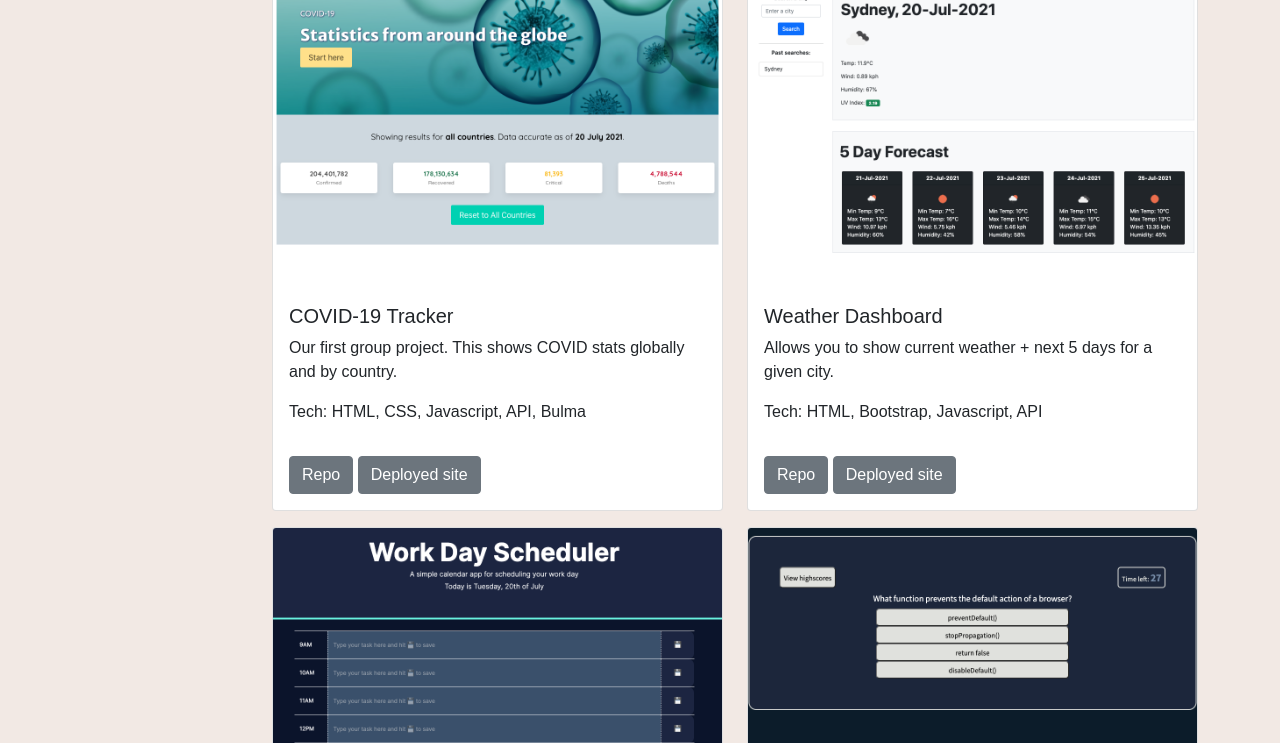
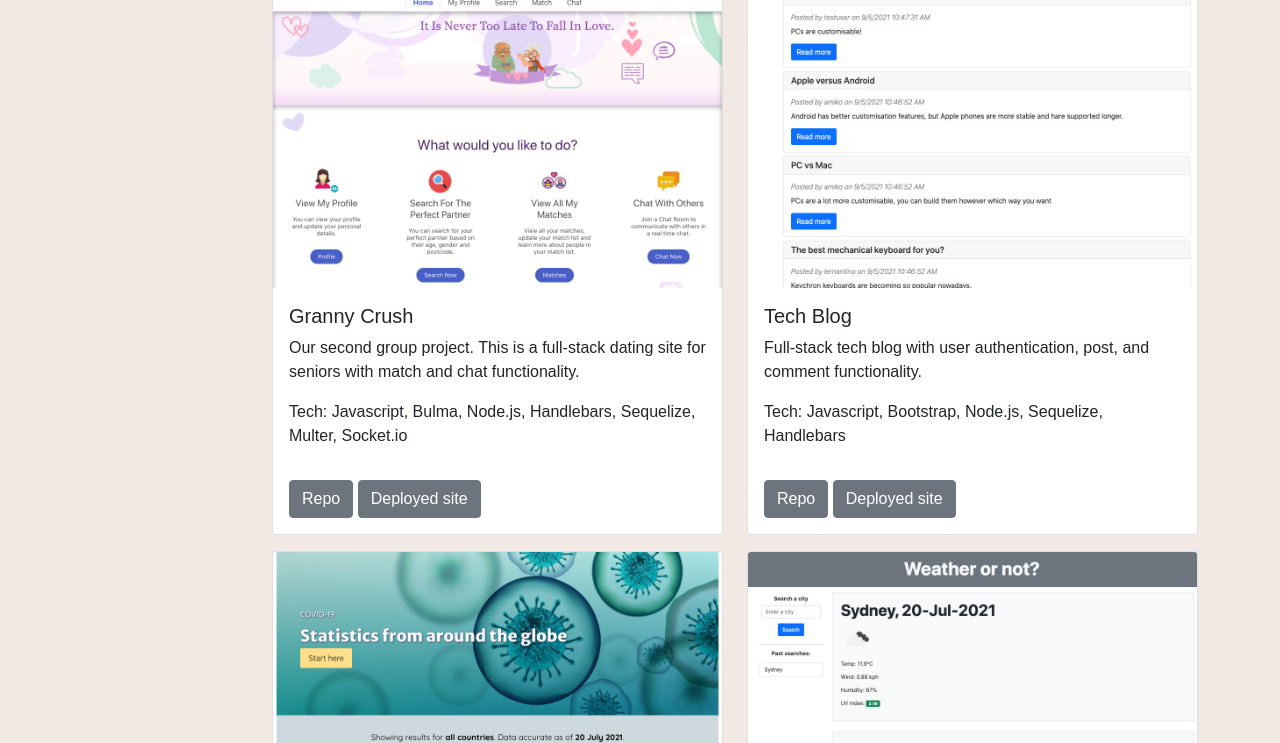
Before and after one commit to rpgarde/paolo-garde-portfolio, a plain HTML site: page index.html in a window 1280 px wide. Shown: the part 456-1199 px from the top of the page. Drawn offline with nearby package versions, Linux system fonts and the light colour scheme.

Commit message:
added 2 projects, favicon

```diff
--- a/index.html
+++ b/index.html
@@ -8,6 +8,7 @@
   <link href="https://cdn.jsdelivr.net/npm/bootstrap@5.0.2/dist/css/bootstrap.min.css" rel="stylesheet"
     integrity="sha384-EVSTQN3/azprG1Anm3QDgpJLIm9Nao0Yz1ztcQTwFspd3yD65VohhpuuCOmLASjC" crossorigin="anonymous">
   <link rel="stylesheet" href="assets/css/style.css">
+  <link rel="shortcut icon" type="image/jpg" href="./assets/images/favicon.ico"/>
   <title>Paolo Garde's Portfolio</title>
 </head>
 
@@ -40,7 +41,7 @@
               <li>
                 <hr class="dropdown-divider">
               </li>
-              <li><a class="dropdown-item" href="./assets/images/paolo-garde-cv.pdf" target="_blank">Download my CV</a>
+              <li><a class="dropdown-item" href="./assets/images/paolo-garde-cv-sep2021.pdf" target="_blank">Download my CV</a>
               </li>
               <li>
                 <hr class="dropdown-divider">
@@ -84,6 +85,40 @@
         my work.
       </div>
       <div class="col-sm-10">
+        <div class="row">
+          <div class="col-sm-6">
+            <div class="card my-2">
+              <img src="./assets/images/granny-crush.png" class="card-img-top" alt="...">
+              <div class="card-body">
+                <h5 class="card-title">Granny Crush</h5>
+                <p class="card-text">Our second group project. This is a full-stack dating site for seniors with match and chat functionality.</p>
+                <p class="card-text">Tech: Javascript, Bulma, Node.js, Handlebars, Sequelize, Multer, Socket.io</p>
+              </div>
+              <div class="card-body">
+                <a href="https://github.com/zahramertens/granny-crush" target=”_blank”
+                  class="btn btn-secondary">Repo</a>
+                <a href="https://obscure-dusk-34538.herokuapp.com/" target=”_blank”
+                  class="btn btn-secondary">Deployed site</a>
+              </div>
+            </div>
+          </div>
+          <div class="col-sm-6">
+            <div class="card my-2">
+              <img src="./assets/images/tech-blog.png" class="card-img-top" alt="...">
+              <div class="card-body">
+                <h5 class="card-title">Tech Blog</h5>
+                <p class="card-text">Full-stack tech blog with user authentication, post, and comment functionality.</p>
+                <p class="card-text">Tech: Javascript, Bootstrap, Node.js, Sequelize, Handlebars</p>
+              </div>
+              <div class="card-body">
+                <a href="https://www.github.com/rpgarde/cms-tech-blog" target=”_blank”
+                  class="btn btn-secondary">Repo</a>
+                <a href="https://protected-tor-62513.herokuapp.com/" target=”_blank” class="btn btn-secondary">Deployed
+                  site</a>
+              </div>
+            </div>
+          </div>
+        </div>
         <div class="row">
           <div class="col-sm-6">
             <div class="card my-2">
```
Also changed, not shown: assets/images/favicon.ico (added), assets/images/granny-crush.png (added), assets/images/tech-blog.png (added), 5 other files.
